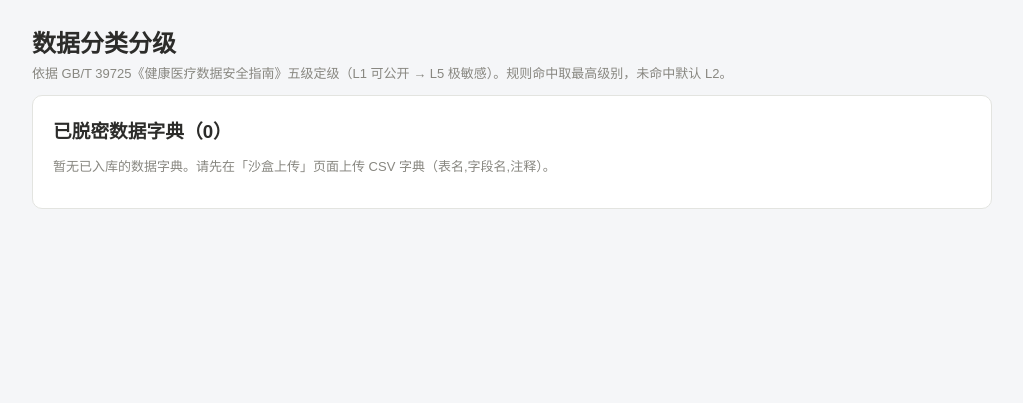
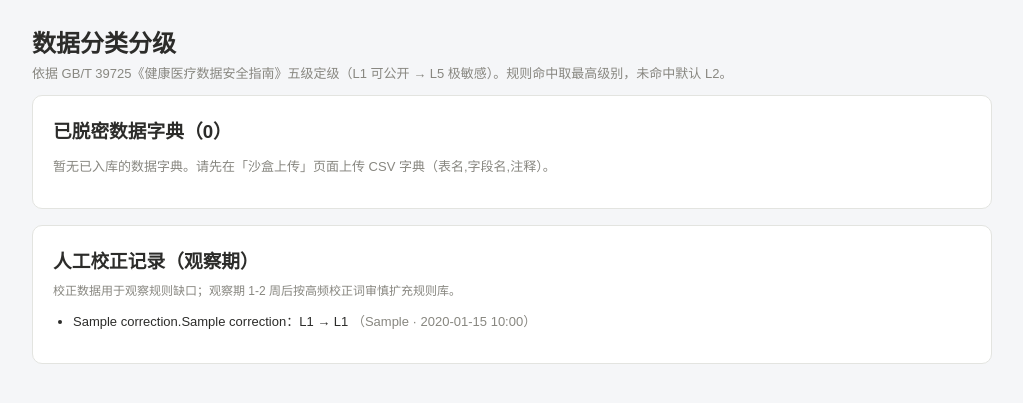
Before and after one commit to lolocheung2026/Medical-network-and-data-security-service-platform, a Flask app: page /classify/ in a window 1280 px wide. Shown: the part 45-448 px from the top of the page, without its empty margins (128-1151 px from the left). Run offline with Flask 3, Linux system fonts and the light colour scheme; the visitor is signed in with stand-in values (Sample User, id 1); tables that the repository leaves empty hold one stand-in row (values such as "Sample post").

Commit message:
v0.3: L2 观察期决策落地（校正统计接口+记录卡片，1-2 周观察后按高频词扩词）

```diff
--- a/app/classify/routes.py
+++ b/app/classify/routes.py
@@ -112,6 +112,28 @@ def run(upload_id):
                     "distribution": dist, "items": results})
 
 
+@bp.route("/corrections/stats")
+@login_required
+def corrections_stats():
+    """校正数据观察接口（L2 观察期决策，2026-09-26）：本租户校正记录清单。"""
+    recs = (ClassificationCorrection.query
+            .filter_by(tenant_id=session["tenant_id"])
+            .order_by(ClassificationCorrection.id.desc()).all())
+    items = [{
+        "table": c.table_name, "field": c.field_name,
+        "original_level": c.original_level,
+        "corrected_level": c.corrected_level,
+        "reason": c.reason,
+        "created_at": c.created_at.strftime("%Y-%m-%d %H:%M"),
+    } for c in recs]
+    freq = {}
+    for c in recs:
+        key = f"{c.table_name}.{c.field_name}"
+        freq[key] = freq.get(key, 0) + 1
+    return jsonify({"total": len(recs), "items": items,
+                    "freq_by_field": freq})
+
+
 @bp.route("/levels")
 @login_required
 def levels():
--- a/app/templates/classify.html
+++ b/app/templates/classify.html
@@ -87,4 +87,22 @@
   <p><a href="/export/classify/{{ upload_id }}" class="btn" style="display:inline-block;text-decoration:none">导出 DOCX 结果表</a></p>
 </div>
 {% endif %}
+
+<div class="card">
+  <h3 style="margin:0 0 8px">人工校正记录（观察期）</h3>
+  <p class="muted" style="margin-top:0;font-size:12px">校正数据用于观察规则缺口；观察期 1-2 周后按高频校正词审慎扩充规则库。</p>
+  <ul id="corr-list" style="padding-left:20px;font-size:13px"><li class="muted">加载中…</li></ul>
+</div>
+
+<script>
+fetch('/classify/corrections/stats')
+  .then(r => r.json())
+  .then(d => {
+    const ul = document.getElementById('corr-list');
+    ul.innerHTML = d.items.length ? d.items.map(c =>
+      '<li>' + c.table + '.' + c.field + '：L' + c.original_level + ' → L' + c.corrected_level +
+      ' <span class="muted">（' + (c.reason || '未填理由') + ' · ' + c.created_at + '）</span></li>'
+    ).join('') : '<li class="muted">暂无校正记录</li>';
+  });
+</script>
 {% endblock %}
```
Also changed, not shown: docs/产品开发方案.md (+1 -1 lines).
